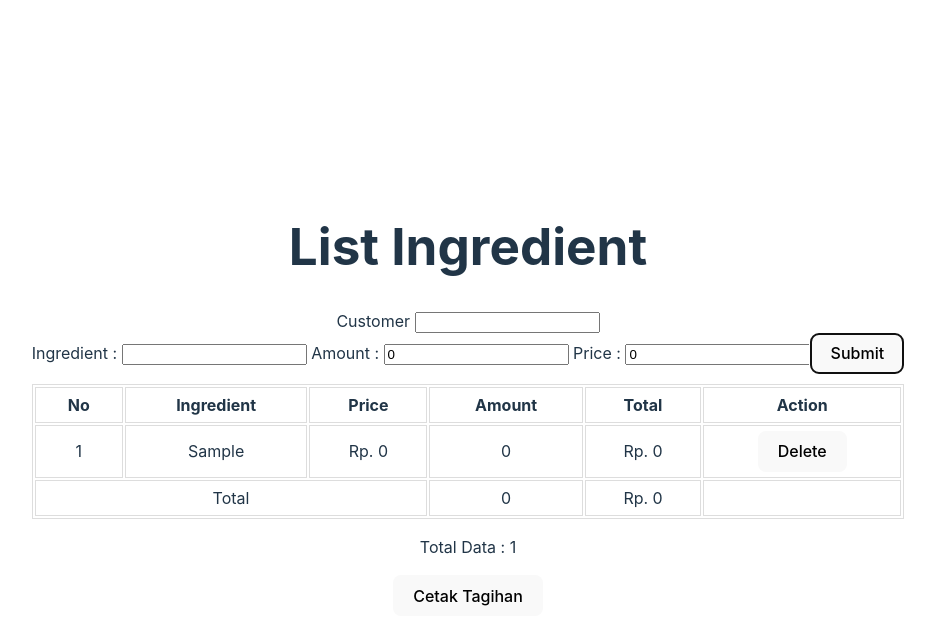
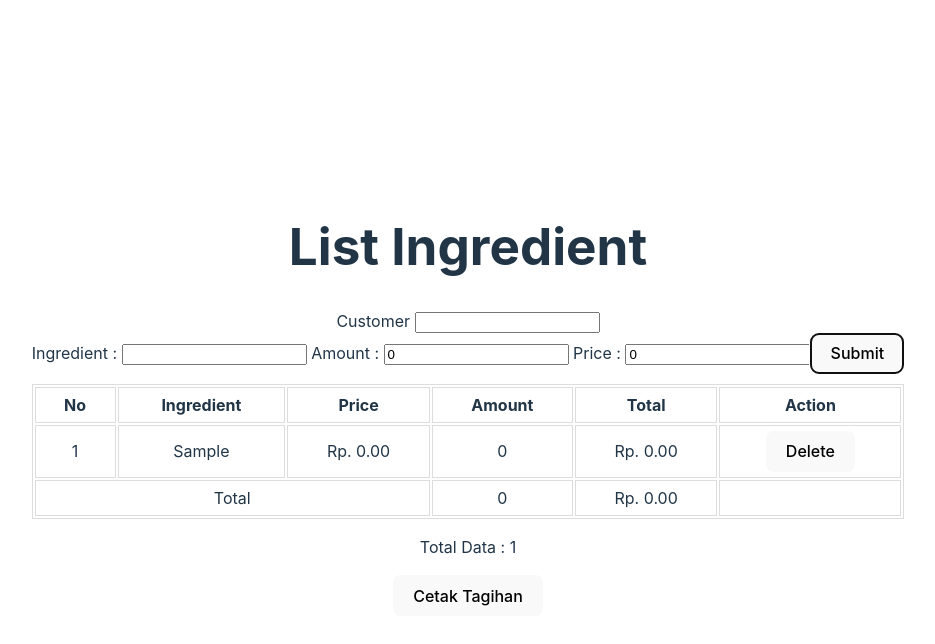
Before and after one commit to riyandrmd/Pertemuan-SinauCoding, a Vue app in the folder pertemuan-7/: page / in a window 1280 px wide. Both pictures are taken after typing "Sample" into the empty fields and a click on the button "Submit". Shown: the top 644 px of the page, without its empty margins (172-1107 px from the left). Built offline with nearby package versions, Linux system fonts and the light colour scheme.

Commit message:
mengubah tipe data harga menjadi float

```diff
--- a/pertemuan-7/views/InputIngredient.vue
+++ b/pertemuan-7/views/InputIngredient.vue
@@ -12,6 +12,7 @@ const temp = reactive({
 const customer = ref("");
 
 const addIngredient = () => {
+  temp.price = parseFloat(temp.price).toFixed(2);
   ingredient.value.push({ ...temp });
   temp.customer = "";
   temp.ingredient = "";
@@ -27,7 +28,8 @@ const deleteIngredient = (index) => {
 
 const totalPrice = computed(() => {
   return ingredient.value.reduce((sum, item) => {
-    return sum + item.amount * item.price;
+    return parseFloat(sum + item.amount * item.price).toFixed(2)
+    //return sum + item.amount * item.price;
   }, 0);
 });
 
@@ -40,7 +42,7 @@ const totalAmount = computed(() => {
 const router = useRouter();
 
 const goToPayment = () => {
-  if (totalAmount.value === 0 ) {
+  if (totalAmount.value === 0) {
     alert("Tidak ada pesanan yang bisa dicetak");
   } else if (customer.value === "") {
     alert("Mohon isikan nama Customer");
@@ -94,17 +96,17 @@ const goToPayment = () => {
       <tr v-for="(data, index) in ingredient" :key="index">
         <td>{{ index + 1 }}</td>
         <td>{{ data.ingredient }}</td>
-        <td>Rp. {{ data.price }} </td>
+        <td>Rp. {{ data.price }}</td>
         <td>{{ data.amount }}</td>
-        <td>Rp. {{ data.amount * data.price }} </td>
+        <td>Rp. {{ parseFloat(data.amount * data.price).toFixed(2) }}</td>
         <td>
           <button type="button" @click="deleteIngredient(index)">Delete</button>
         </td>
       </tr>
       <tr>
         <td colspan="3">Total</td>
-        <td>{{ totalAmount }} </td>
-        <td>Rp. {{ totalPrice }} </td>
+        <td>{{ totalAmount }}</td>
+        <td>Rp. {{ totalPrice }}</td>
         <td></td>
       </tr>
     </tbody>
```
